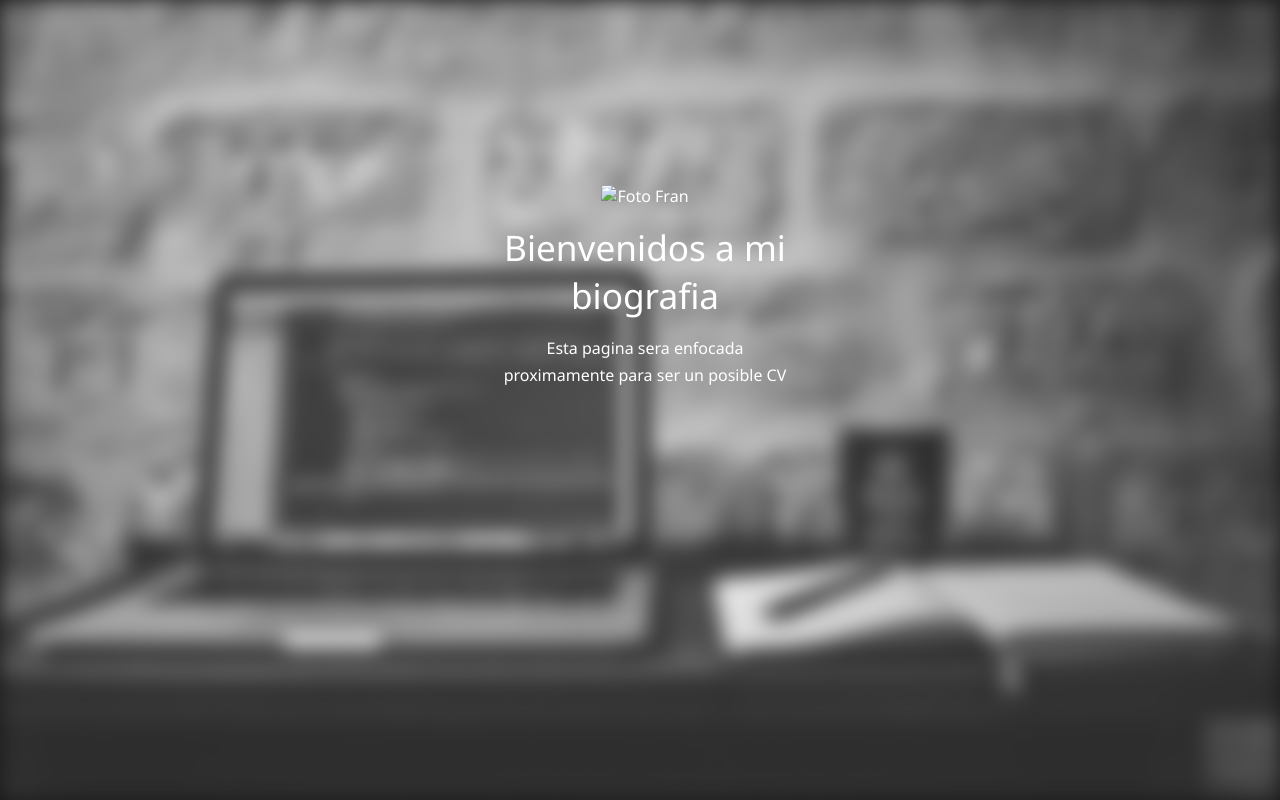
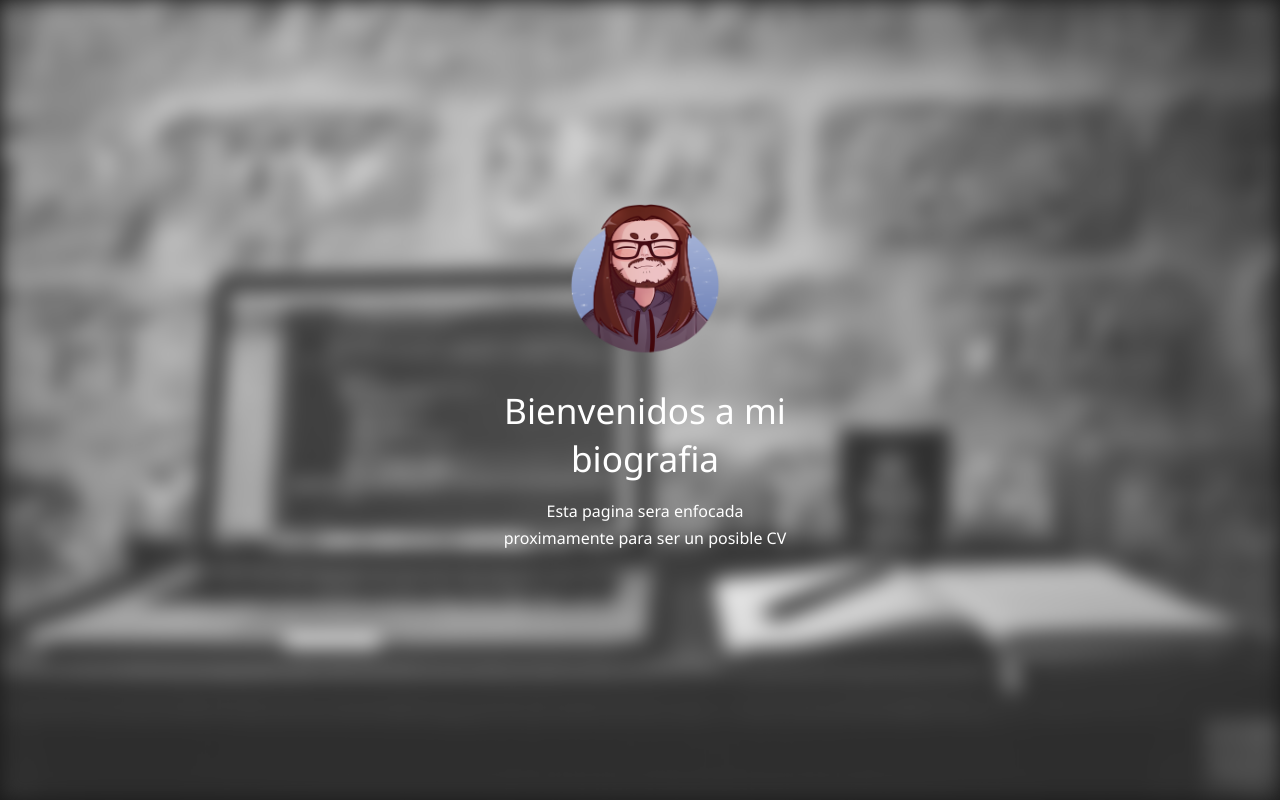
Before and after one commit to Francisco-Galea/PortFolio-Nucba, a plain HTML site: page index.html in a window 1280 px wide. Shown: the top 800 px of the page. Drawn offline with Linux system fonts and the light colour scheme.

Commit message:
Arreglado el cambio de nombre

```diff
--- a/index.html
+++ b/index.html
@@ -18,7 +18,7 @@
 
     <header class="hero">
         <div class="hero-content">
-            <img src="assets/img/42.png" class="logo" alt="Foto Fran">
+            <img src="assets/img/retrato.png" class="logo" alt="retrato">
             <div class="titulo">
                 Bienvenidos a mi biografia
             </div>
```
